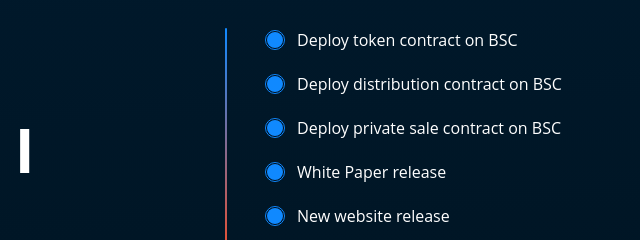
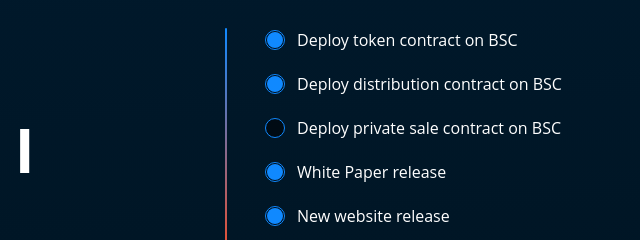
Before and after one commit to febrianrendak/glorydoge-website-new, a Gatsby site: page / in a window 1280 px wide. Shown: the part 4680-4920 px from the top of the page, 415-1055 px from the left. Built offline with nearby package versions, Linux system fonts and the light colour scheme; Gatsby itself is replaced by a stand-in of ours.

Commit message:
Update roadmap

```diff
--- a/src/components/RoadmapSection.js
+++ b/src/components/RoadmapSection.js
@@ -39,7 +39,7 @@ const RoadmapSection = () => {
         items={[
           { done: true, text: 'Deploy token contract on BSC' },
           { done: true, text: 'Deploy distribution contract on BSC' },
-          { done: true, text: 'Deploy private sale contract on BSC' },
+          { done: false, text: 'Deploy private sale contract on BSC' },
           { done: true, text: 'White Paper release' },
           { done: true, text: 'New website release' },
           { done: true, text: 'Pre-sale whitelist contest' },
```
